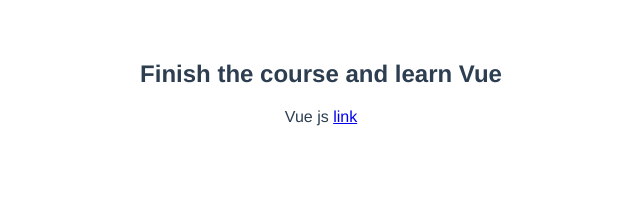
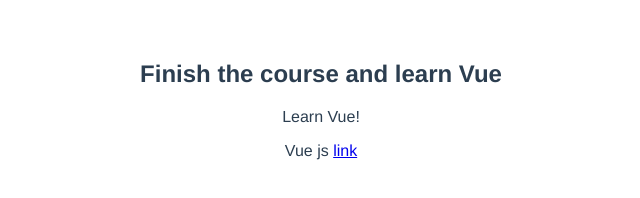
Before and after one commit to seriiserii825/vue-schwarzmuller, a Vue app: page / in a window 1280 px wide. Shown: the top 198 px of the page, without its empty margins (319-959 px from the left). Built offline with nearby package versions, Linux system fonts and the light colour scheme.

Commit message:
outputGoalse

```diff
--- a/src/components/Goals.vue
+++ b/src/components/Goals.vue
@@ -1,6 +1,7 @@
 <template>
   <div>
     <h2>{{ courseGoal }}</h2>
+    <p>{{ outputGoals() }}</p>
     <p>Vue js
       <a target="_blank" :href="vueLink">link</a>
     </p>
@@ -15,6 +16,16 @@
       vueLink: 'http://vuejs.org'
     }
   },
+  methods: {
+    outputGoals() {
+      const randomNumber = Math.random();
+      if (randomNumber > 0.5) {
+        return 'Learn Vue!'
+      } else {
+        return 'Master Vue'
+      }
+    }
+  }
 }
 </script>
 
```
